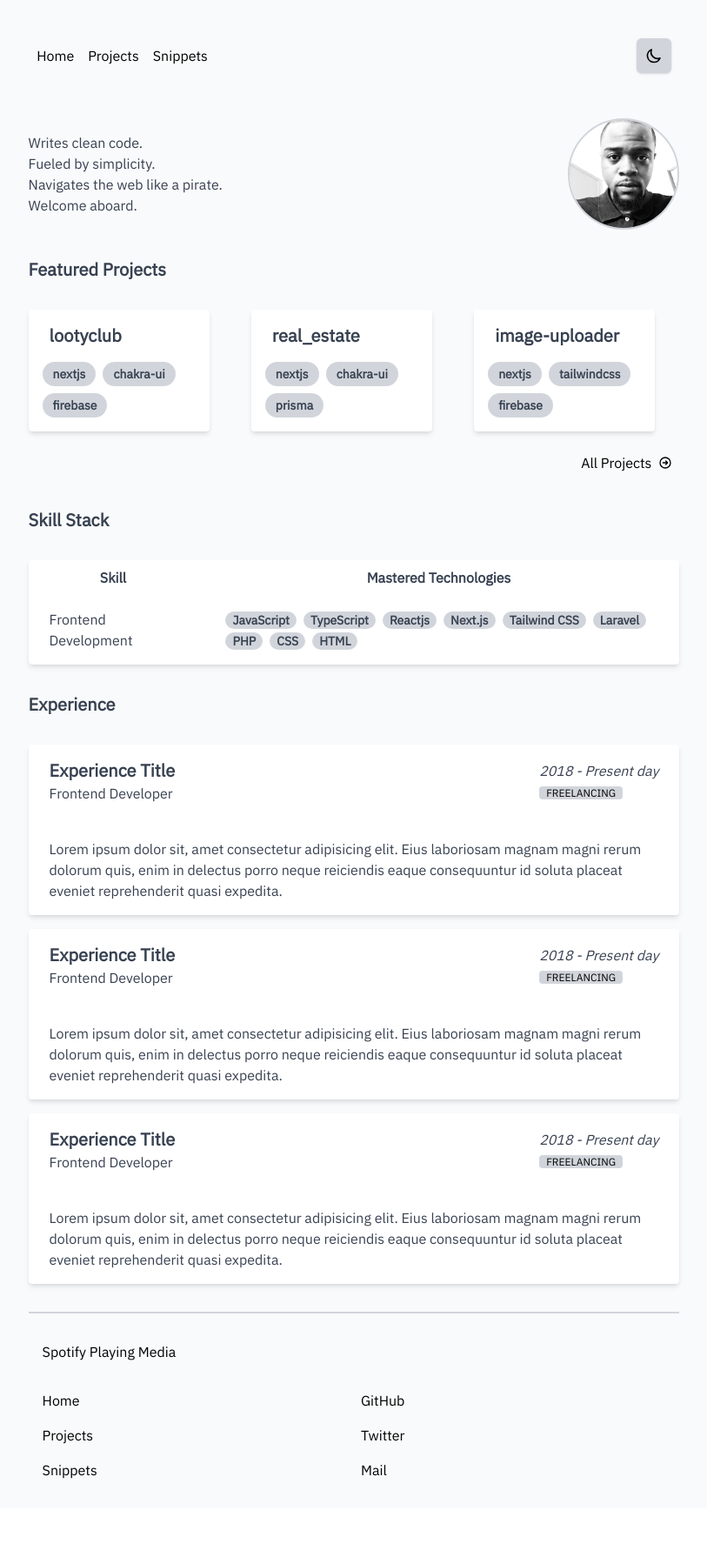
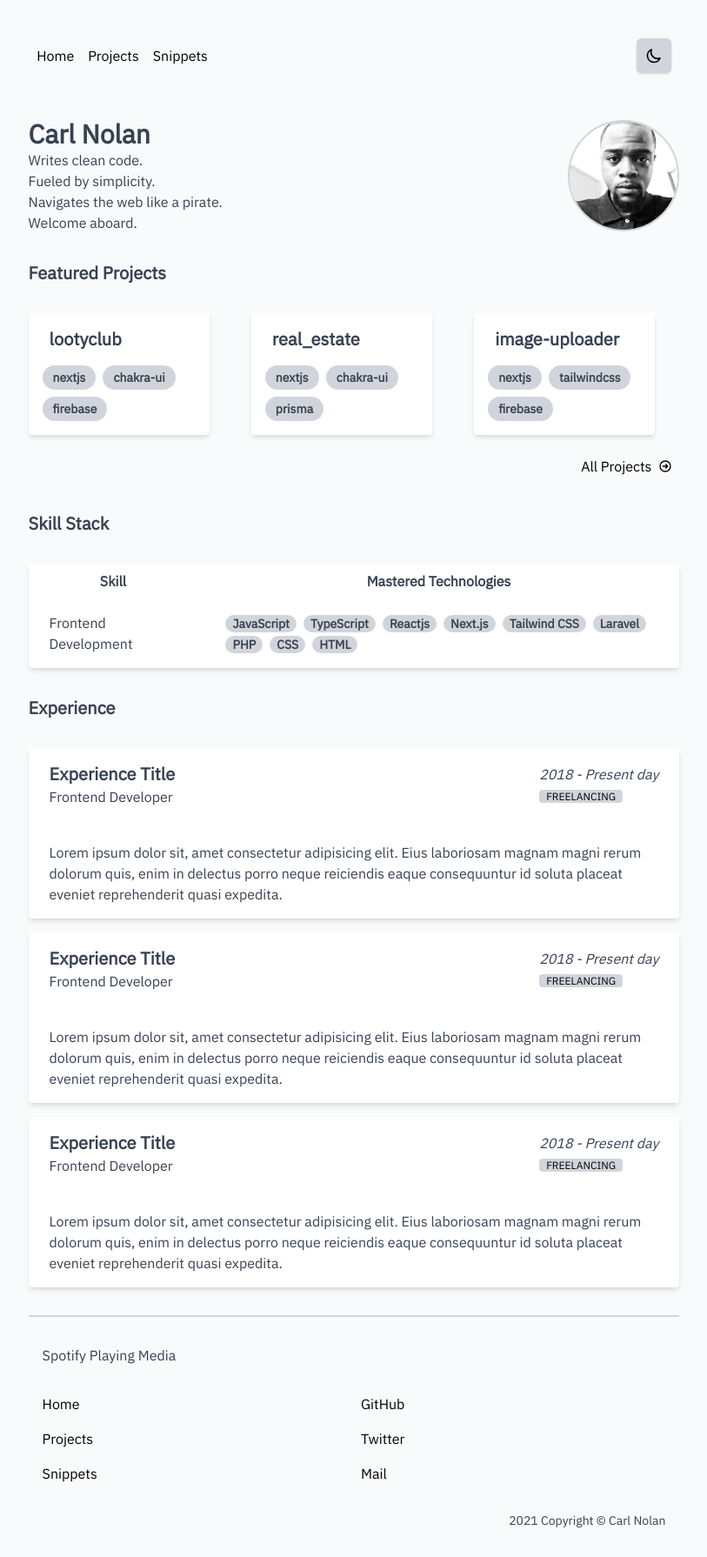
Before and after one commit to cvrlnolan/carlnolan.me, a Next.js app: page / in a window 1280 px wide. Shown: the whole page at 87% size, without its empty margins (233-1046 px from the left). Before the commit the page ends 1734 px from the top, so only its background shows below. Built offline with nearby package versions, Linux system fonts and the light colour scheme.

Commit message:
Lightweight morning commits ..

```diff
--- a/components/footer.tsx
+++ b/components/footer.tsx
@@ -7,7 +7,9 @@ const Footer = () => {
         <div className="w-full h-0.5 bg-gray-300 dark:bg-gray-600 mt-8 mb-4"></div>
         <div className="flex-col w-full p-4 space-y-8">
           <div className="flex">
-            <span>Spotify Playing Media</span>
+            <span className="text-gray-700 dark:text-gray-300">
+              Spotify Playing Media
+            </span>
           </div>
           <div className="grid grid-cols-1 md:grid-cols-2 gap-4">
             <ul className="block space-y-4">
@@ -21,6 +23,11 @@ const Footer = () => {
               <li>Mail</li>
             </ul>
           </div>
+          <div className="flex justify-center lg:justify-end">
+            <span className="text-sm text-gray-700 dark:text-gray-300">
+              2021 Copyright &copy; Carl Nolan
+            </span>
+          </div>
         </div>
       </div>
     </>
--- a/components/introduction.tsx
+++ b/components/introduction.tsx
@@ -5,6 +5,9 @@ const Introduction = () => {
     <>
       <div className="flex flex-wrap-reverse w-full justify-between items-center">
         <div className="flex-col w-full md:w-1/2 justify-center">
+          <p className="text-3xl font-bold text-gray-700 dark:text-gray-300 text-center md:text-justify">
+            Carl Nolan
+          </p>
           <p className="text-gray-700 dark:text-gray-300 text-center md:text-justify">
             Writes clean code.
           </p>
```
